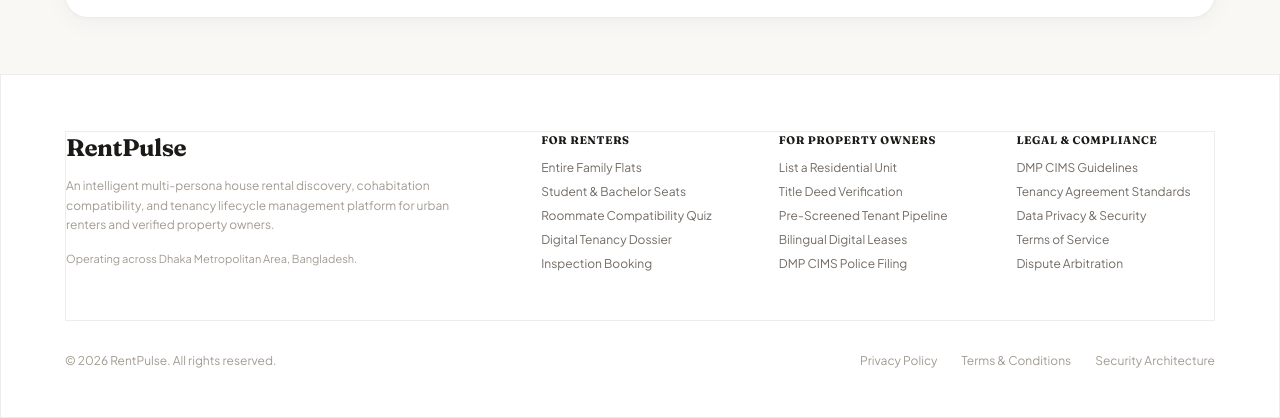
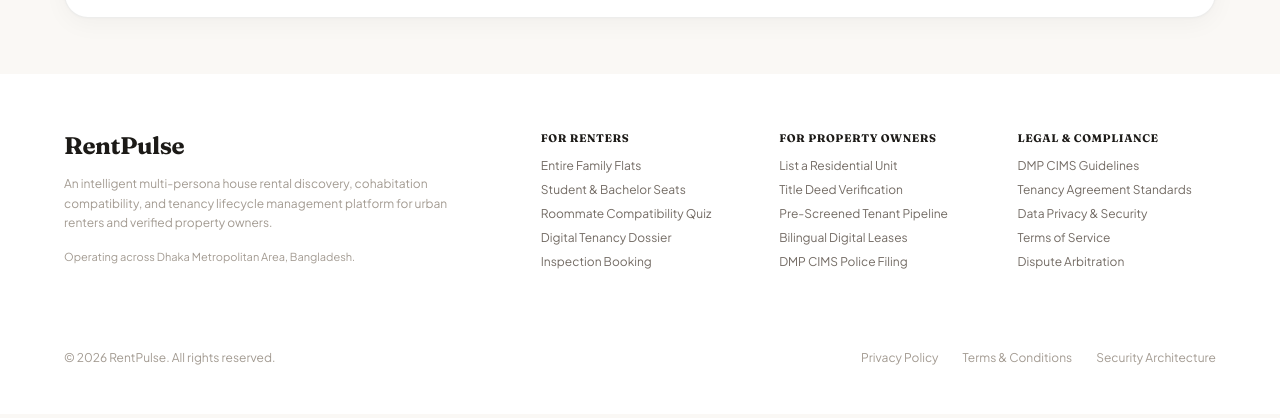
Before and after one commit to luminancexe/RentPulse, a Next.js app in the folder apps/web/: page / in a window 1280 px wide. Shown: the part 2758-3176 px from the top of the page. Built offline with nearby package versions, Linux system fonts and the light colour scheme.

Commit message:
Remove footer border lines
Remove the top border from the footer and the divider beneath its content for a cleaner footer layout.

```diff
--- a/apps/web/app/page.tsx
+++ b/apps/web/app/page.tsx
@@ -608,9 +608,9 @@ export default function HomePage() {
       {/* =========================================================================
           FULL-WIDTH FOOTER
          ========================================================================= */}
-      <footer className="border-t border-hairline bg-surface pt-14 pb-12 text-ink-secondary">
+      <footer className="bg-surface pt-14 pb-12 text-ink-secondary">
         <div className="w-full max-w-[1720px] mx-auto px-6 sm:px-10 lg:px-16">
-          <div className="grid grid-cols-1 md:grid-cols-5 gap-10 pb-12 border-b border-hairline text-xs">
+          <div className="grid grid-cols-1 md:grid-cols-5 gap-10 pb-12 text-xs">
             <div className="md:col-span-2">
               <span className="font-editorial text-2xl font-bold text-ink-primary block mb-3">
                 RentPulse
```
